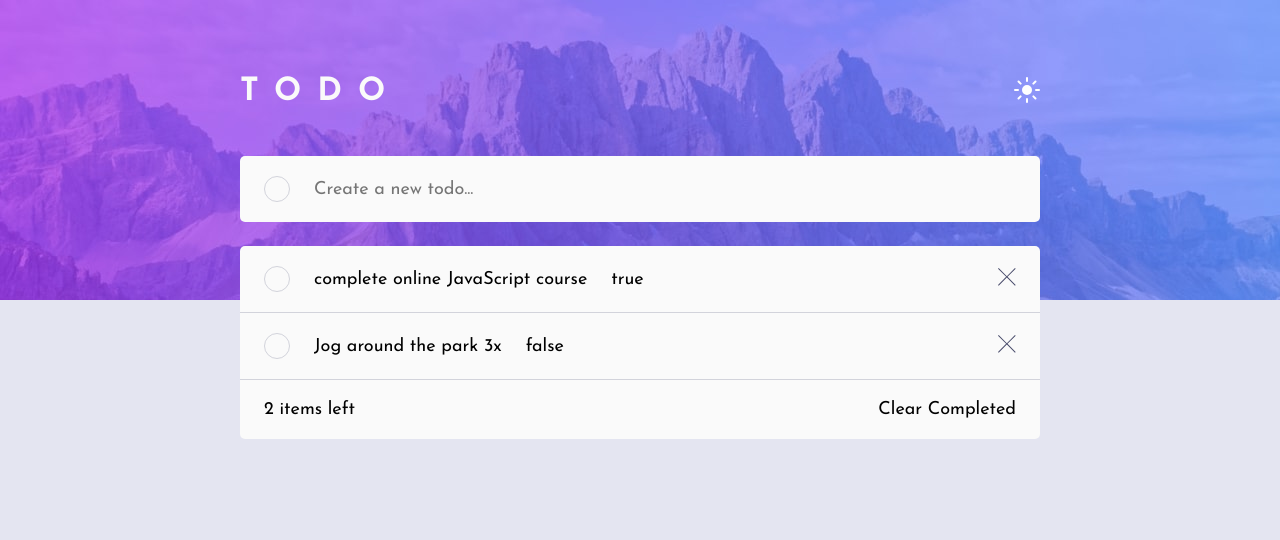
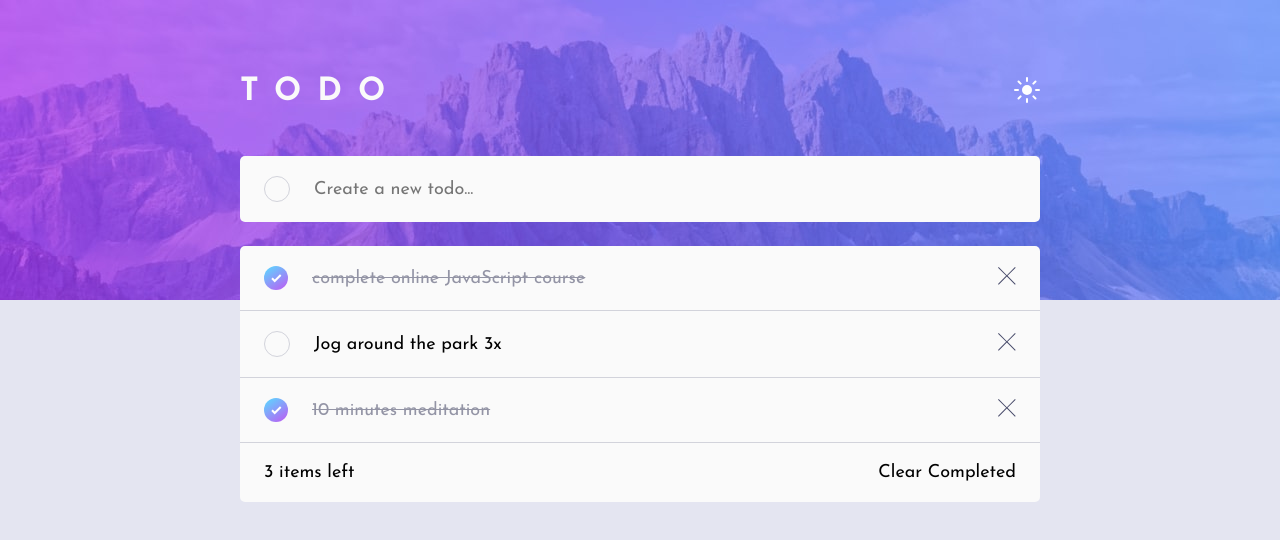
Before and after one commit to ChrisCox12/react-todo-app, a React (Create React App) app: page / in a window 1280 px wide. Shown: the top 540 px of the page. Built offline with nearby package versions, Linux system fonts and the light colour scheme.

Commit message:
added functionality to input for new todos; added more functionality for theme switching

```diff
--- a/src/components/Todo/Todo.css
+++ b/src/components/Todo/Todo.css
@@ -27,6 +27,24 @@
     color: var(--dk-clr-3);
 }
 
+.completed--check-circle {
+    background: var(--check-bkgrnd);
+    border: none;
+    display: flex;
+    align-items: center;
+    justify-content: center;
+}
+
+.completed--text--dark {
+    text-decoration: line-through;
+    color: var(--dk-clr-5);
+}
+
+.completed--text--light {
+    text-decoration: line-through;
+    color: var(--lt-clr-4);
+}
+
 
 @media screen and (min-width: 375px) {
     .todo-list__list__todo__left {
--- a/src/components/Todo/Todo.js
+++ b/src/components/Todo/Todo.js
@@ -1,6 +1,7 @@
 import React, { useEffect, useState } from 'react';
 import './Todo.css';
 import cross from '../../assets/icon-cross.svg';
+import check from '../../assets/icon-check.svg';
 
 function TODO({ todo, handleDeleteTodo, toggleTheme }) {
     const [isCompleted, setIsCompleted] = useState(false);
@@ -16,10 +17,30 @@ function TODO({ todo, handleDeleteTodo, toggleTheme }) {
         if(toggleTheme) {
             todo_circle.classList.add('dark-circle');
             todo_text.classList.add('dark-text');
+
+            if(todo.isCompleted) {
+                if(todo_text.classList.contains('completed--text--light')) {
+                    todo_text.classList.remove('completed--text--light');
+                }
+                todo_text.classList.add('completed--text--dark');
+            }
+            else {
+                todo_text.classList.remove('completed--text--dark');
+            }
         }
         else {
             todo_circle.classList.remove('dark-circle');
             todo_text.classList.remove('dark-text');
+
+            if(todo.isCompleted) {
+                if(todo_text.classList.contains('completed--text--dark')) {
+                    todo_text.classList.remove('completed--text--dark');
+                }
+                todo_text.classList.add('completed--text--light');
+            }
+            else {
+                todo_text.classList.remove('completed--text--light');
+            }
         }
 
         setIsCompleted(todo.isCompleted);
@@ -28,9 +49,14 @@ function TODO({ todo, handleDeleteTodo, toggleTheme }) {
     return (
         <>
             <div className="todo-list__list__todo__left" id={todo.id}>
-                <div className='todo-list__list__todo__left__check-circle'></div>
+                {todo.isCompleted ?
+                    <div className='todo-list__list__todo__left__check-circle completed--check-circle'>
+                        <img src={check} alt='Completed'/>
+                    </div>
+                    : <div className='todo-list__list__todo__left__check-circle'></div>
+                }
                 <div className='todo-list__list__todo__left__todo-text'>{todo.text}</div>
-                <div>{isCompleted ? 'true' : 'false'}</div>
+                {/* <div>{isCompleted ? 'true' : 'false'}</div> */}
             </div>
             <div className="todo-list__list__todo__right">
                 <button onClick={() => handleDeleteTodo(todo.id)}>
--- a/src/components/Todo_List/Todo_List.css
+++ b/src/components/Todo_List/Todo_List.css
@@ -30,6 +30,7 @@
 .todo-list__new-todo__input {
     border: none;
     background: transparent;
+    width: 100%;
 }
 
 .todo-list__list__items-left {
--- a/src/components/Todo_List/Todo_List.js
+++ b/src/components/Todo_List/Todo_List.js
@@ -13,12 +13,17 @@ function TODO_LIST({ toggleTheme }) {
             text: 'Jog around the park 3x',
             isCompleted: false,
             id: 1
+        },
+        {
+            text: '10 minutes meditation',
+            isCompleted: true,
+            id: 2
         }
     ]);
     const [isLoaded, setIsLoaded] = useState(false);
 
     useEffect(() => {
-        const todo_input = document.querySelector('.todo-list__new-todo');
+        const new_todo = document.querySelector('.todo-list__new-todo');
         const check_circle = document.querySelector('.todo-list__new-todo__check-circle');
         const list = document.querySelector('.todo-list__list');
         const items_left = document.querySelector('.todo-list__list__items-left');
@@ -26,17 +31,19 @@ function TODO_LIST({ toggleTheme }) {
         /* console.log(todos_) */
         /* console.log(todos); */
         if(toggleTheme) {
-            todo_input.classList.add('dark-list');
+            new_todo.classList.add('dark-list');
             check_circle.classList.add('dark-circle');
             list.classList.add('dark-list');
             items_left.classList.add('dark-items-left');
+
             todos_.forEach(todo_ => todo_.classList.add('dark-todo'));
         }
         else {
-            todo_input.classList.remove('dark-list');
+            new_todo.classList.remove('dark-list');
             check_circle.classList.remove('dark-circle');
             list.classList.remove('dark-list');
             items_left.classList.remove('.dark-items-left');
+
             todos_.forEach(todo_ => todo_.classList.remove('dark-todo'));
         }
     }, [toggleTheme]);
@@ -47,22 +54,44 @@ function TODO_LIST({ toggleTheme }) {
         );
     } */
 
-    function handleDeleteTodo(i) {
+    function handleAddTodo(event) {
+        if(event.keyCode === 13) {
+            event.preventDefault();
+
+            const input = document.getElementById('todo-input').value;
+            /* console.log(input) */
+            let new_todo = {
+                text: input,
+                isCompleted: false,
+                id: todos.length
+            };
+
+            console.log(new_todo);
+
+            let new_todos = [...todos, new_todo];
+
+            console.log(new_todos);
+
+            setTodos(new_todos);
+        }
+    }
+
+    function handleDeleteTodo(id) {
         console.log('deleted')
-        console.log(i)
+        console.log(id)
 
-        const new_todos = todos.filter(todo => todo.id !== i);
+        const new_todos = todos.filter(todo => todo.id !== id);
 
-        console.log(new_todos)
+        console.log(new_todos);
 
-        setTodos(new_todos)
+        setTodos(new_todos);
     }
 
     return (
         <div className='todo-list'>
             <div className='todo-list__new-todo'>
                 <div className='todo-list__new-todo__check-circle'></div>
-                <input className='todo-list__new-todo__input' type='text' placeholder='Create a new todo...'></input>
+                <input className='todo-list__new-todo__input' type='text' placeholder='Create a new todo...' id='todo-input' onKeyUp={handleAddTodo}></input>
             </div>
 
             <ul className='todo-list__list'>
```
